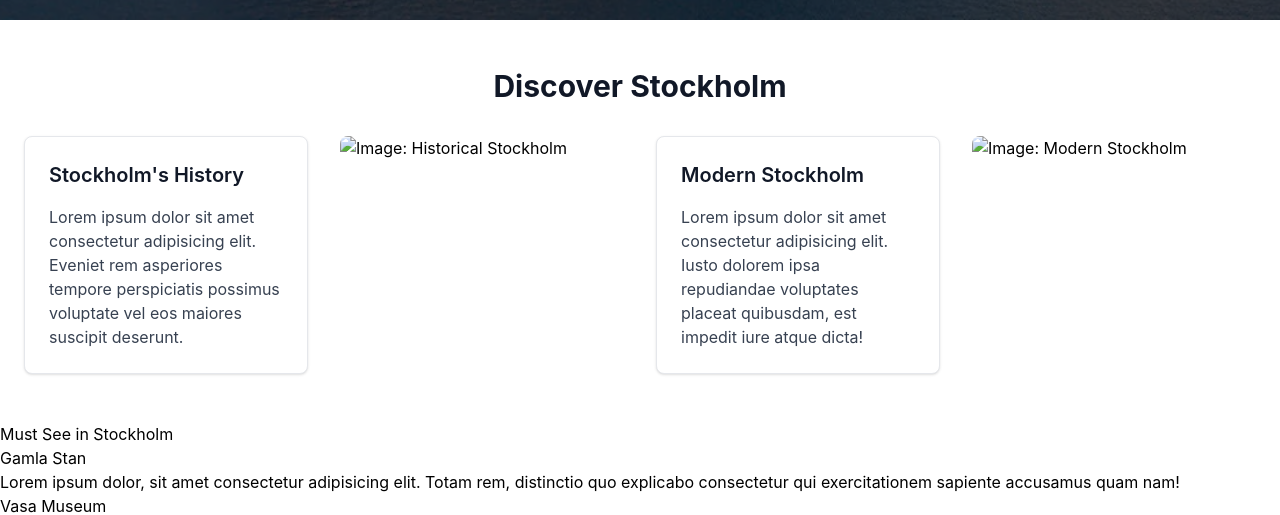
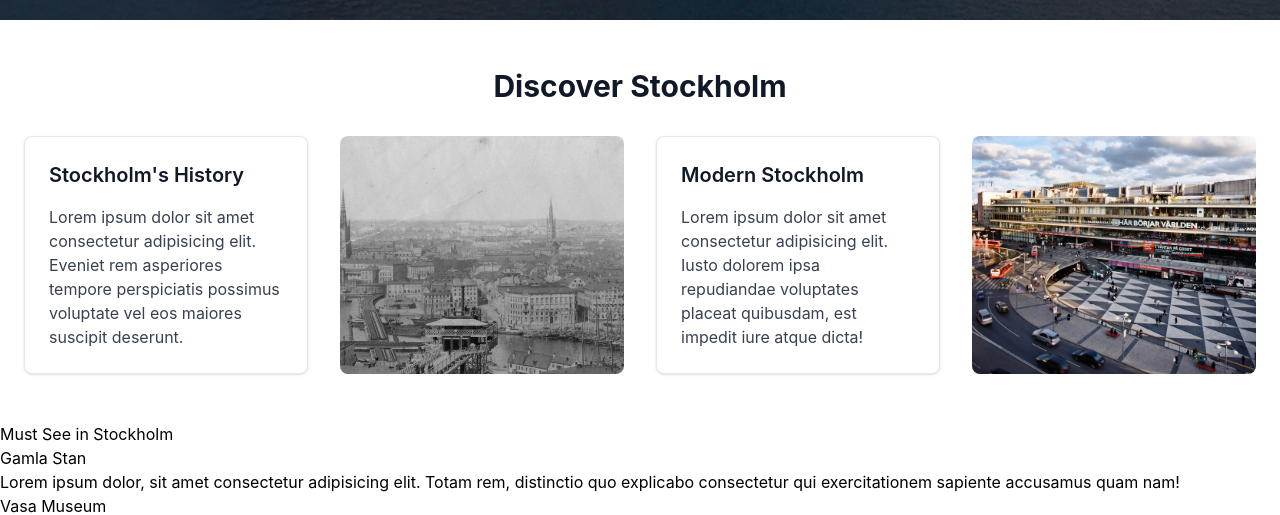
Before and after one commit to AlexSaxena/Traveler-Stockholm, a website built with Vite: page index.html in a window 1280 px wide. Shown: the part 780-1295 px from the top of the page. Built offline with nearby package versions, Linux system fonts and the light colour scheme; files whose address does not match are found by name.

Commit message:
Adds images old / modern Stockholm

```diff
--- a/index.html
+++ b/index.html
@@ -123,7 +123,7 @@
           <!-- Image Card 1 -->
           <div class="overflow-hidden rounded-lg">
             <img
-              src="/path-to-image1.jpg"
+              src="/old_stockholm.png"
               alt="Image: Historical Stockholm"
               class="w-full h-full object-cover"
             />
@@ -144,7 +144,7 @@
           <!-- Image Card 2 -->
           <div class="overflow-hidden rounded-lg">
             <img
-              src="/path-to-image2.jpg"
+              src="/modern_stockholm.png"
               alt="Image: Modern Stockholm"
               class="w-full h-full object-cover"
             />
```
Also changed, not shown: public/modern_stockholm.png (added), public/old_stockholm.png (added).
